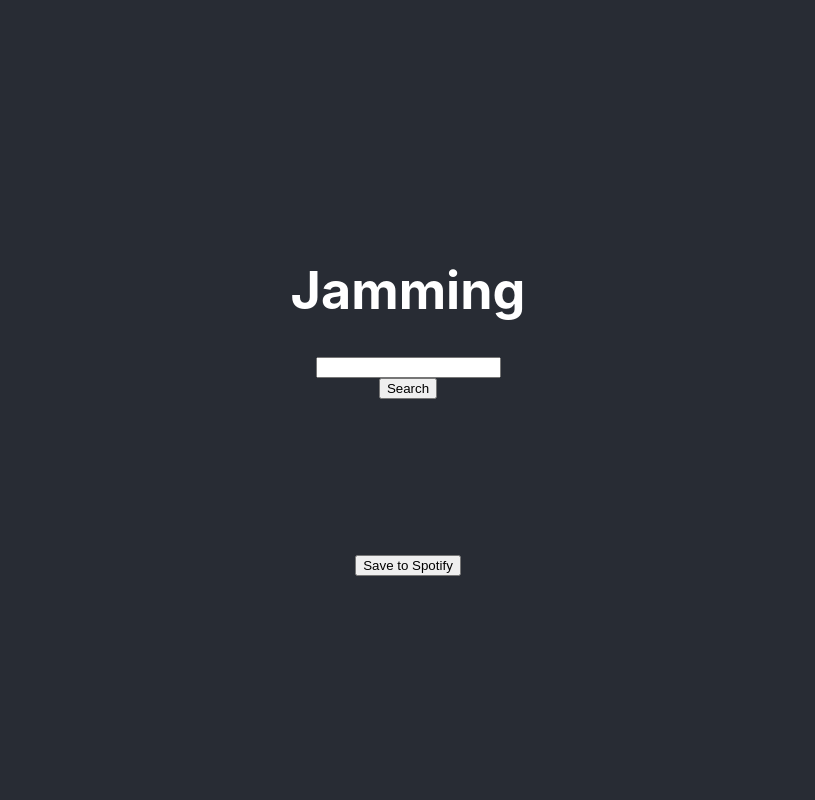
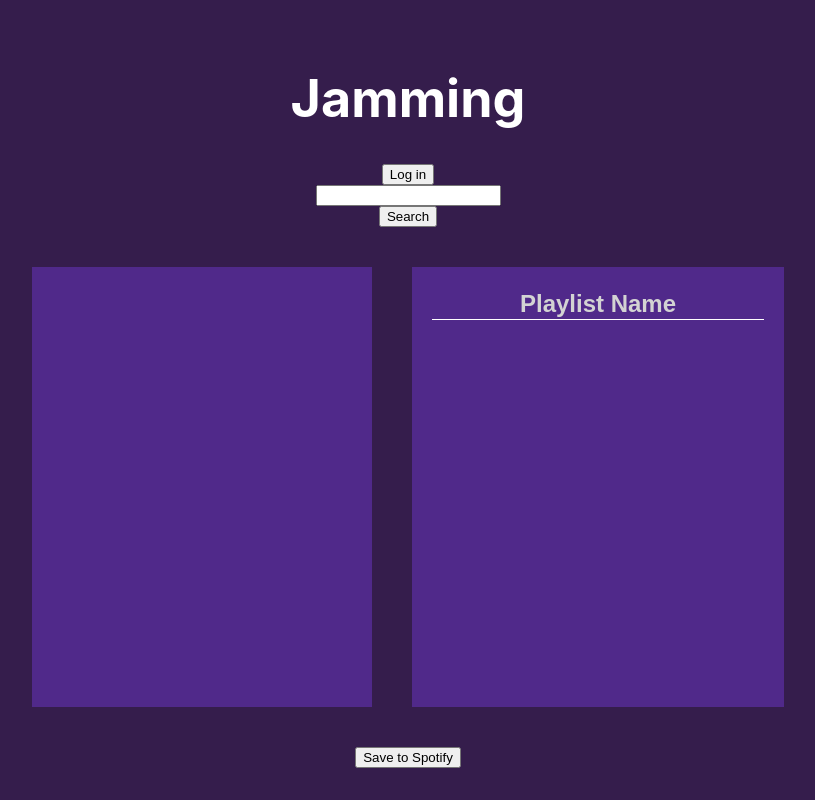
Before and after one commit to Michaelrossmith/jamming, a React (Create React App) app: page / in a window 1280 px wide. Shown: the whole page, without its empty margins (232-1047 px from the left). Built offline with nearby package versions, Linux system fonts and the light colour scheme.

Commit message:
Added all basic functions before linking API

```diff
--- a/src/Components/App/App.css
+++ b/src/Components/App/App.css
@@ -2,8 +2,9 @@
   text-align: center;
 }
 
+
 .App-header {
-  background-color: #282c34;
+  background-color: #351d4c;
   min-height: 100vh;
   display: flex;
   flex-direction: column;
@@ -16,3 +17,13 @@
 .App-link {
   color: #61dafb;
 }
+
+.playlist-container {
+  display: flex;
+  margin: 20px;
+}
+
+.playlist-container > * {
+  margin: 20px;
+  padding: 20px;
+}
--- a/src/Components/App/App.js
+++ b/src/Components/App/App.js
@@ -1,13 +1,40 @@
 import React, {useState} from 'react'
 import './App.css';
+import Track from '../Track/Track'
 import Searchbar from '../Searchbar/Searchbar';
 import SearchResults from '../SearchResults/SearchResults';
 import Playlist from '../Playlist/Playlist';
 import trackResultList from '../../TrackResultList';
+import {getURL, buildAccessData} from '../../obtainSpotifyToken'
 
 function App() {
 
-  const [trackList, setTrackList] = useState(["Search a song"])
+  buildAccessData();
+
+  const [trackList, setTrackList] = useState([])
+  const [playlist, setPlaylist] = useState([])
+  const [playlistURIs, setPlaylistURIs] = useState([])
+  const [playlistName, setPlaylistName] = useState("")
+
+  function handleAddTrackToPlaylist(track) {
+    setPlaylist(oldArray => [...oldArray, track])
+  }
+
+  function handleAddTrackToTrackList(track) {
+    setTrackList(oldArray => [...oldArray, track])
+  }
+
+  function hadleRemoveTrackFromPlaylist(track) {
+    setPlaylist(playlist.filter(thisTrack => thisTrack.name !== track.name))
+  }
+
+  function hadleRemoveTrackFromTrackList(track) {
+    setTrackList(trackList.filter(thisTrack => thisTrack.name !== track.name))
+  }
+
+  function handlePlaylistName(event) {
+    setPlaylistName(event.target.value)
+  }
 
   function handleGetSearchResults() {
     setTrackList(trackResultList)
@@ -15,26 +42,43 @@ function App() {
 
   function showSearchResults() {
     return (
-      <>
-        {trackList.map(track => {
+        trackList.map(track => {
           return (
-          <>
-            <p>{track.name}</p>
-            <p>{track.artist}</p>
-            <p>{track.album}</p>
-          </>
-          )})}
-      </>
+          <Track track={track} onAddTrackToPlaylist={handleAddTrackToPlaylist} isPlus={true} onRemoveTrackFromTrackList={hadleRemoveTrackFromTrackList}/>
+          )
+        })
     )
+  }
+
+  function showPlaylist() {
+    return (
+      playlist.map(track => {
+        return (
+        <Track track={track} isPlus={false} onAddTrackToPlaylist={handleAddTrackToPlaylist} onRemoveTrackFromPlaylist={hadleRemoveTrackFromPlaylist} onAddTrackToTrackList={handleAddTrackToTrackList}/>
+        )
+      })
+  )
+  }
+
+  function handlePlayListUris () {
+    setPlaylistURIs(playlist.map(track => track.uri))
   }
 
   return (
     <div className="App">
       <header className="App-header">
         <h1>Jamming</h1>
+        <button onClick={getURL}>Log in</button>
         <Searchbar onGetSearchResults={handleGetSearchResults}/>
-        <SearchResults showSearchResults={showSearchResults}/>
-        <Playlist />
+        <div className='playlist-container'>
+          <SearchResults showSearchResults={showSearchResults}/>
+          <Playlist
+            onChangePlaylistName={handlePlaylistName}
+            playlistName={playlistName}
+            showPlaylist={showPlaylist}
+            />
+        </div>
+        <button onSavePlaylist={handlePlayListUris} >Save to Spotify</button>
       </header>
 
     </div>
--- a/src/Components/Playlist/Playlist.css
+++ b/src/Components/Playlist/Playlist.css
@@ -0,0 +1,25 @@
+.playlist {
+    background-color: #50298a;
+    min-width: 300px;
+    min-height: 400px;
+}
+
+.playlist input {
+    background-color: transparent;
+    border: none;
+    border-bottom: 1px solid white;
+    color: white;
+    font-size: 24px;
+    font-weight: bold;
+    text-align: center;
+}
+
+.playlist input:focus {
+    border: none;
+    outline: none;
+    border-bottom: 1px solid white;
+}
+
+.playlist input::placeholder {
+    color: lightgray;
+}
--- a/src/Components/Playlist/Playlist.js
+++ b/src/Components/Playlist/Playlist.js
@@ -1,11 +1,13 @@
 import React from "react";
+import './Playlist.css'
 
-function Playlist() {
+function Playlist({onChangePlaylistName, showPlaylist}) {
 
     return (
-        <>
-            <button>Save to Spotify</button>
-        </>
+        <div className="playlist">
+            <input type="text" onBlur={onChangePlaylistName} placeholder="Playlist Name"></input>
+            <div className="playlist-track">{showPlaylist()}</div>
+        </div>
     )
 }
 
--- a/src/Components/SearchResults/SearchResults.css
+++ b/src/Components/SearchResults/SearchResults.css
@@ -0,0 +1,5 @@
+.Search-results {
+    min-height: 400px;
+    min-width: 300px;
+    background-color: #50298a;
+}
--- a/src/Components/SearchResults/SearchResults.js
+++ b/src/Components/SearchResults/SearchResults.js
@@ -1,8 +1,8 @@
 import React from "react";
-
+import './SearchResults.css'
 
 function SearchResults({showSearchResults}) {
-    return <>{showSearchResults()}</>
+    return <div className="Search-results">{showSearchResults()}</div>
 }
 
 export default SearchResults;
--- a/src/Components/Track/Track.css
+++ b/src/Components/Track/Track.css
@@ -0,0 +1,31 @@
+.track-details > * {
+    margin: 2px;
+    text-align: left;
+}
+
+.track-container {
+    display: flex;
+    justify-content: space-between;
+}
+
+.track-details {
+    margin: 10px 50px;
+}
+
+.track-name {
+    font-size: 16px;
+    font-weight: bold;
+}
+
+.artist-name {
+    font-size: 14px;
+}
+
+.album-name {
+    font-size: 14px;
+}
+
+.add-to-playlist-button {
+    background-color: transparent;
+    border: none;
+}
--- a/src/Components/Track/Track.js
+++ b/src/Components/Track/Track.js
@@ -0,0 +1,32 @@
+import React from "react";
+import "./Track.css";
+import { ReactComponent as Plus} from "../../plus-solid.svg";
+import { ReactComponent as Minus} from "../../minus-solid.svg";
+
+function Track({track,
+    onAddTrackToPlaylist,
+    isPlus,
+    onRemoveTrackFromPlaylist,
+    onRemoveTrackFromTrackList,
+    onAddTrackToTrackList}) {
+    return (
+            <div className="track-container">
+            <div className="track-details">
+                <h4 className="track-name">{track.name}</h4>
+                <p className="artist-name">{track.artist}</p>
+                <p className="album-name">{track.album}</p>
+            </div>
+                <button className="add-to-playlist-button"
+                onClick={() => {
+                    if(isPlus) {
+                onAddTrackToPlaylist(track)
+                onRemoveTrackFromTrackList(track)} else {
+                onRemoveTrackFromPlaylist(track)
+                onAddTrackToTrackList(track)}}} >
+                    {isPlus ? <Plus /> : <Minus />}
+                </button>
+            </div>
+    )
+}
+
+export default Track;
--- a/src/TrackResultList.js
+++ b/src/TrackResultList.js
@@ -1,17 +1,20 @@
 const trackResultList = [{
         name: "Bingsong The Sing Song",
         artist: "Dave Mathews",
-        album: "Gru Grux"
+        album: "Gru Grux",
+        uri: "spotify:track:6rqhFgbbKwnb9MLmUQDhG6"
     },
     {
         name: "Coked Up and Dead",
         artist: "Daved Grohl",
-        album: "King Kang"
+        album: "King Kang",
+        uri: "spotify:track:6rqhFgbbKwnb9MLmUQDhG6"
     },
     {
         name: "kaka poopoo",
         artist: "Dage Undlewood",
-        album: "Dang Dang Dang"
+        album: "Dang Dang Dang",
+        uri: "spotify:track:6rqhFgbbKwnb9MLmUQDhG6"
     },
 ]
 
--- /dev/null
+++ b/src/obtainSpotifyToken.js
@@ -0,0 +1,32 @@
+
+const getURL = () => {
+
+    var client_id = '514a1eaa6808469da67e93cdd0826546';
+    var redirect_uri = 'http://localhost:3000/';
+    var scope = 'user-read-private user-read-email';
+
+    var url = 'https://accounts.spotify.com/authorize';
+    url += '?response_type=token';
+    url += '&client_id=' + encodeURIComponent(client_id);
+    url += '&scope=' + encodeURIComponent(scope);
+    url += '&redirect_uri=' + encodeURIComponent(redirect_uri);
+
+    window.location = url;
+}
+
+const buildAccessData = () => {
+    const urlString = window.location.href.split('#')
+    const queryString = urlString[1]
+
+    const urlParams = new URLSearchParams(queryString)
+
+    const accessData = {
+        accessToken: urlParams.get('access_token'),
+        tokenType: urlParams.get('token_type'),
+        expiresIn: urlParams.get('expires_in')
+    }
+
+    return accessData;
+}
+
+export {getURL, buildAccessData};
```
Also changed, not shown: src/index.css (line endings or trailing spaces), src/minus-solid.svg (added), src/plus-solid.svg (added).
